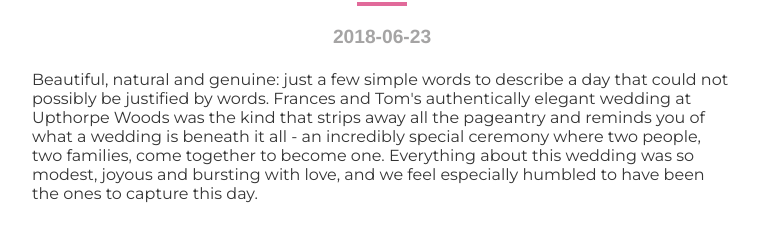
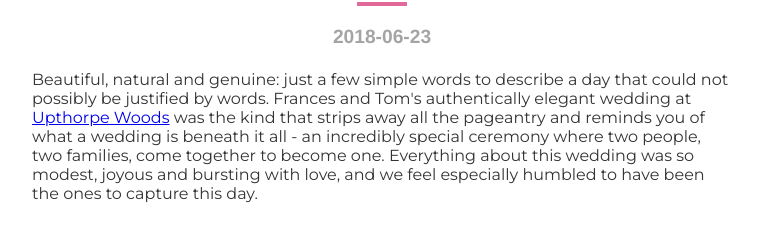
Before and after one commit to christopherjohnemms/new, a Gatsby site: page /frances-and-tom/ in a window 1280 px wide. Shown: the part 249-474 px from the top of the page, without its empty margins (258-1021 px from the left). Built offline with nearby package versions, Linux system fonts and the light colour scheme; Gatsby itself is replaced by a stand-in of ours; some packages are replaced by stand-ins of ours; a web font is replaced by a local one; what typography-theme-alton would draw is missing.

Commit message:
Update Blog “frances-and-tom”

```diff
--- a/src/blog-posts/frances-and-tom.md
+++ b/src/blog-posts/frances-and-tom.md
@@ -4,7 +4,7 @@
 author: Samantha Miles
 type: Blog
 ---
-Beautiful, natural and genuine: just a few simple words to describe a day that could not possibly be justified by words. Frances and Tom's authentically elegant wedding at Upthorpe Woods was the kind that strips away all the pageantry and reminds you of what a wedding is beneath it all - an incredibly special ceremony where two people, two families, come together to become one. Everything about this wedding was so modest, joyous and bursting with love, and we feel especially humbled to have been the ones to capture this day.
+Beautiful, natural and genuine: just a few simple words to describe a day that could not possibly be justified by words. Frances and Tom's authentically elegant wedding at [Upthorpe Woods](https://www.upthorpewood.co.uk/) was the kind that strips away all the pageantry and reminds you of what a wedding is beneath it all - an incredibly special ceremony where two people, two families, come together to become one. Everything about this wedding was so modest, joyous and bursting with love, and we feel especially humbled to have been the ones to capture this day.
 
 ![null](/assets/frances-and-tom-187-min.jpg)
 
```
